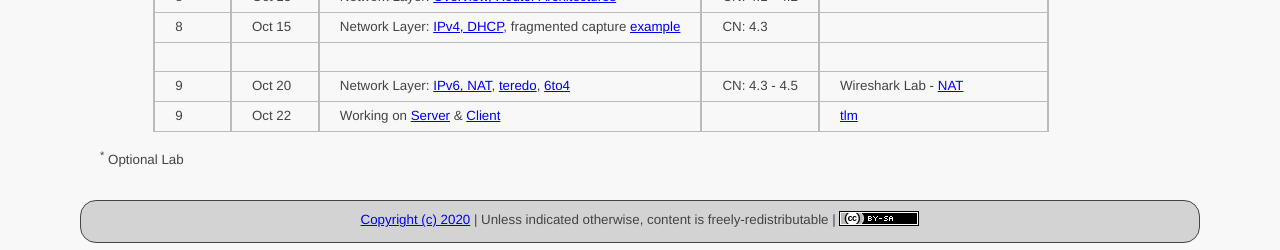
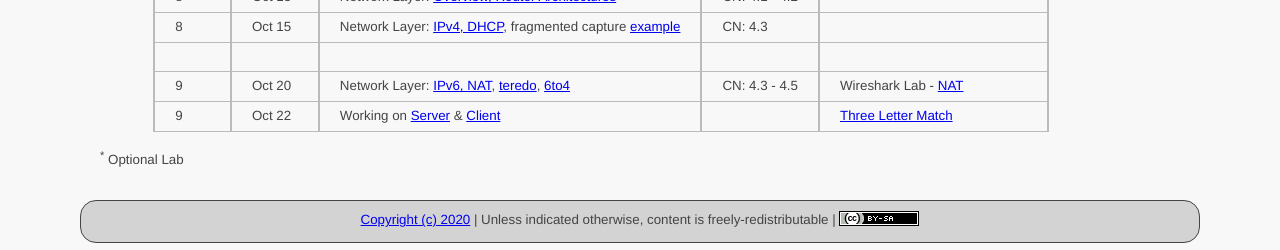
Before and after one commit to ycpcs/cs330-fall2020, a Jekyll site: the page built from schedule/index.md, in a window 1280 px wide. Shown: the part 821-1071 px from the top of the page. Built offline with Jekyll 4.4.1, drawn with Linux system fonts in a browser that asks for light colours.

Commit message:
Update index.md

```diff
--- a/schedule/index.md
+++ b/schedule/index.md
@@ -35,6 +35,6 @@ CN: [Computer Networking: A Top-Down Approach](https://www.pearson.com/us/higher
 > 8  | Oct 15 | Network Layer: [IPv4, DHCP](slides/chapter_4.pdf), fragmented capture [example](files\mtu.pcapng) | CN: 4.3 |
 > | | | |
 > 9  | Oct 20 | Network Layer: [IPv6, NAT](slides/chapter_4.pdf), [teredo](files\teredo.pcap), [6to4](files\6to4.pcap) | CN: 4.3 - 4.5 | Wireshark Lab - [NAT](../labs/files/Wireshark_NAT_v7.0.pdf)
-> 9  | Oct 22 | Working on [Server](files\Cs330WebServer.java) & [Client](files\Cs330WebClient.java) | | [tlm](../assign/tlm.html)
+> 9  | Oct 22 | Working on [Server](files\Cs330WebServer.java) & [Client](files\Cs330WebClient.java) | | [Three Letter Match](../assign/tlm.html)
 
 <sup>*</sup> Optional Lab
```
